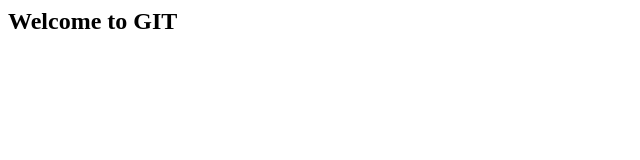
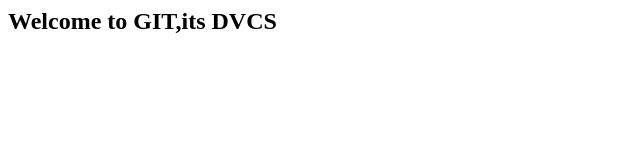
Before and after one commit to Harshit008/test-repo, a plain HTML site: page index.html in a window 1280 px wide. Shown: the whole page, without its empty margins (0-640 px from the left). Drawn offline with Linux system fonts and the light colour scheme.

Commit message:
first commit

```diff
--- a/index.html
+++ b/index.html
@@ -4,6 +4,6 @@
 </head>
 
 <body>
-	<h2>Welcome to GIT</h2>
+	<h2>Welcome to GIT,its DVCS</h2>
 </body>
 </html>
```
